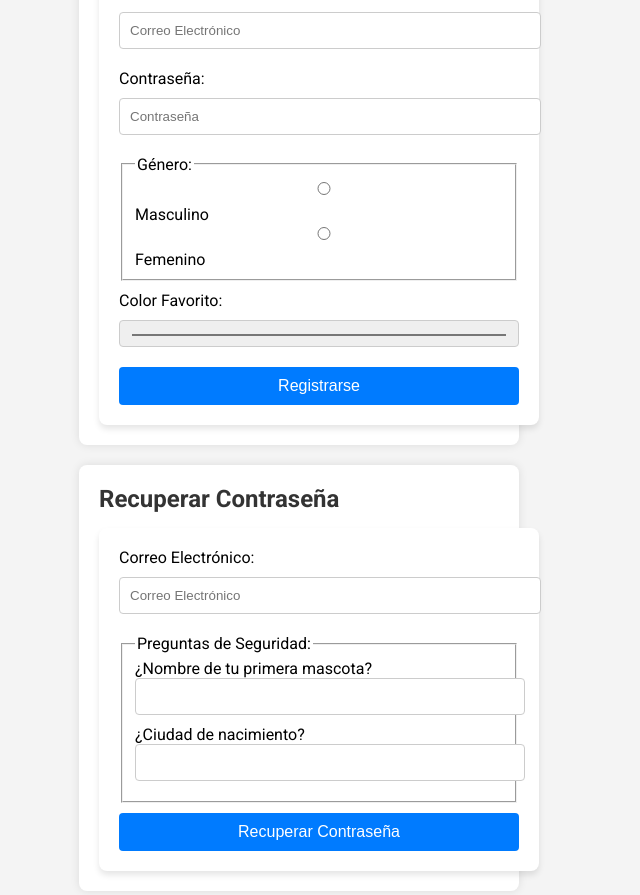
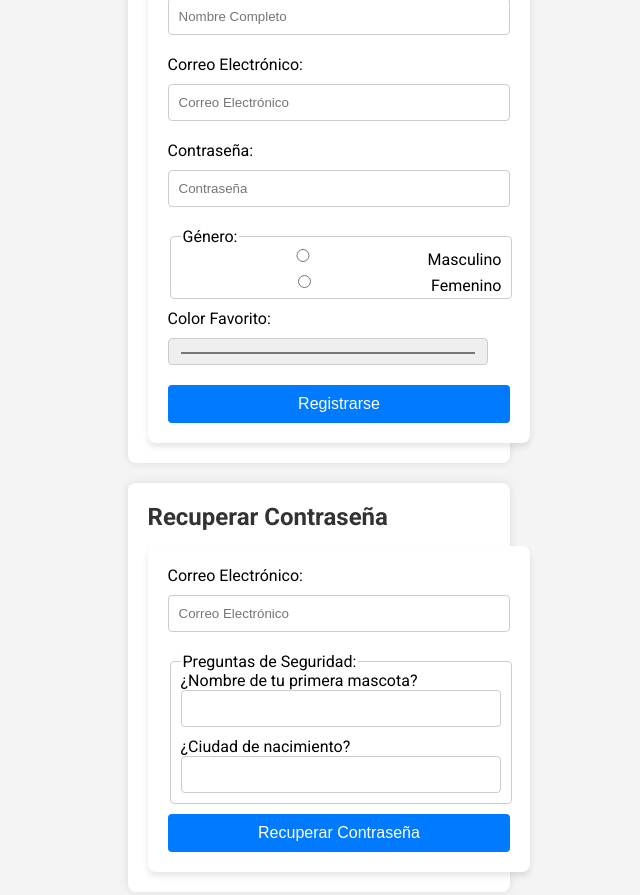
Before and after one commit to CGRM2/MadridXtra.github.io, a plain HTML site: page index.html in a window 1280 px wide. Shown: the top 895 px of the page, without its empty margins (341-981 px from the left). Drawn offline with Linux system fonts and the light colour scheme.

Commit message:
Update index.html

```diff
--- a/index.html
+++ b/index.html
@@ -14,6 +14,7 @@
             align-items: center;
             height: 100vh;
             background-color: #f4f4f4;
+            margin: 0;
         }
         .form-container {
             display: flex;
@@ -26,6 +27,7 @@
             border-radius: 8px;
             box-shadow: 0 0 10px rgba(0, 0, 0, 0.1);
             max-width: 400px;
+            width: 100%;
         }
         .form-box h2 {
             margin-bottom: 15px;
@@ -35,10 +37,20 @@
             flex-direction: column;
             gap: 10px;
         }
-        .form-box input, .form-box select {
+        .form-box input, .form-box select, .form-box fieldset {
             padding: 10px;
             border: 1px solid #ccc;
             border-radius: 4px;
+            width: calc(100% - 22px);
+        }
+        .form-box fieldset {
+            padding: 0 10px;
+            border-radius: 4px;
+        }
+        .form-box label {
+            display: flex;
+            align-items: center;
+            gap: 5px;
         }
         .form-box button {
             padding: 10px;
```
